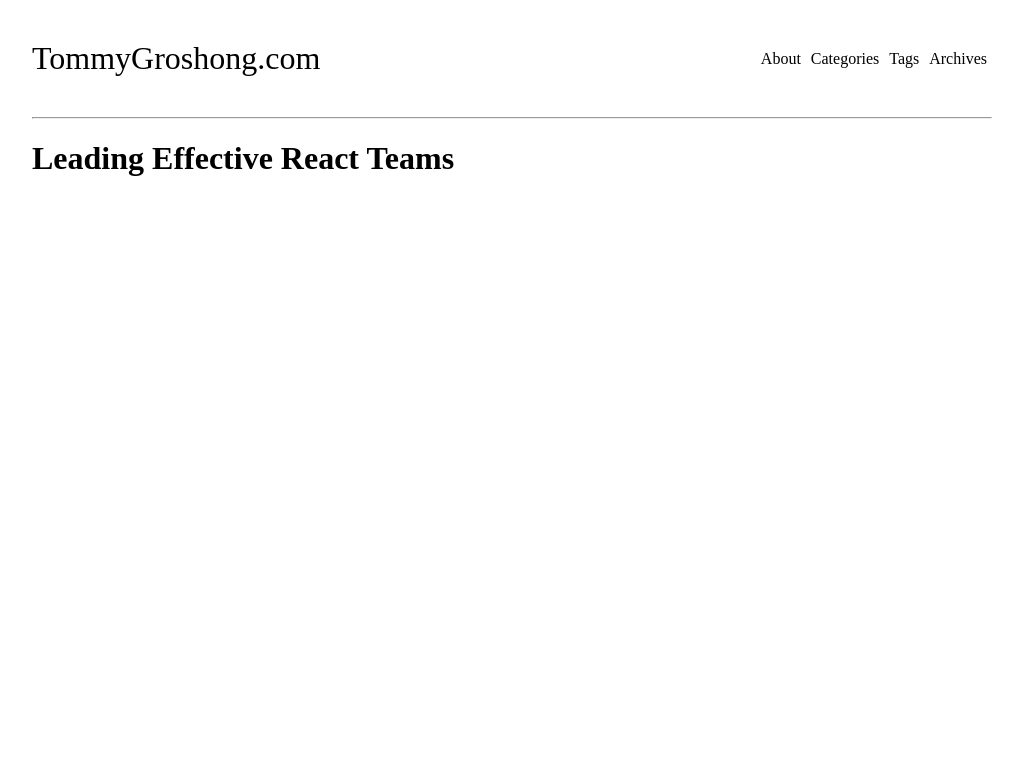
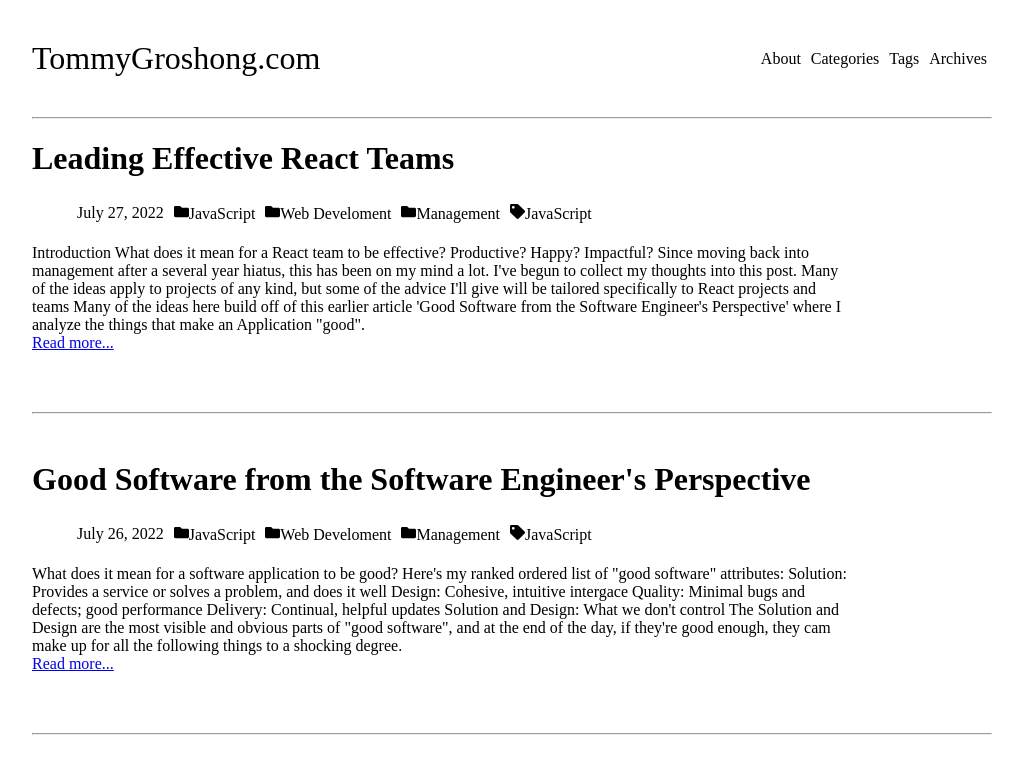
Before and after one commit to groshong-software/learning-projects, a plain HTML site: page project-one/src/index.html in a window 1280 px wide. Shown: the whole page, without its empty margins (128-1151 px from the left). Drawn offline with Linux system fonts and the light colour scheme.

Commit message:
Added two body paragraphs

```diff
--- a/project-one/src/index.html
+++ b/project-one/src/index.html
@@ -18,5 +18,69 @@
     </header>
     <hr>
     <h1>Leading Effective React Teams</h1>
+    <ul>
+      <li>July 27, 2022</li>
+      <li><svg class="svg-inline--fa fa-folder fa-w-16" aria-hidden="true" data-prefix="fas" data-icon="folder"
+        role="img" xmlns="http://www.w3.org/2000/svg" viewBox="0 0 512 512" data-fa-i2svg=""><path fill="currentColor"
+        d="M464 128H272l-64-64H48C21.49 64 0 85.49 0 112v288c0 26.51 21.49 48 48 48h416c26.51 0 48-21.49
+        48-48V176c0-26.51-21.49-48-48-48z"></path></svg>JavaScript</li>
+      <li><svg class="svg-inline--fa fa-folder fa-w-16" aria-hidden="true" data-prefix="fas" data-icon="folder"
+          role="img" xmlns="http://www.w3.org/2000/svg" viewBox="0 0 512 512" data-fa-i2svg=""><path fill="currentColor"
+          d="M464 128H272l-64-64H48C21.49 64 0 85.49 0 112v288c0 26.51 21.49 48 48 48h416c26.51 0 48-21.49
+          48-48V176c0-26.51-21.49-48-48-48z"></path></svg>Web Develoment</li>
+      <li><svg class="svg-inline--fa fa-folder fa-w-16" aria-hidden="true" data-prefix="fas" data-icon="folder"
+            role="img" xmlns="http://www.w3.org/2000/svg" viewBox="0 0 512 512" data-fa-i2svg=""><path fill="currentColor"
+            d="M464 128H272l-64-64H48C21.49 64 0 85.49 0 112v288c0 26.51 21.49 48 48 48h416c26.51 0 48-21.49
+            48-48V176c0-26.51-21.49-48-48-48z"></path></svg>Management</li>
+      <li><svg class="svg-inline--fa fa-tag fa-w-16" aria-hidden="true" data-prefix="fas" data-icon="tag"
+        role="img" xmlns="http://www.w3.org/2000/svg" viewBox="0 0 512 512" data-fa-i2svg="" >
+        <path fill="currentColor" d="M0 252.118V48C0 21.49 21.49 0 48 0h204.118a48 48 0 0 1 33.941
+        14.059l211.882 211.882c18.745 18.745 18.745 49.137 0 67.882L293.823
+        497.941c-18.745 18.745-49.137 18.745-67.882 0L14.059 286.059A48
+        48 0 0 1 0 252.118zM112 64c-26.51 0-48 21.49-48 48s21.49 48
+        48 48 48-21.49 48-48-21.49-48-48-48z"></path></svg>JavaScript</li>
+    </ul>
+    <p>Introduction What does it mean for a React team to be effective? Productive? Happy? Impactful? Since
+      moving back into<br>management after a several year hiatus, this has been on my mind a lot.
+      I've begun to collect my thoughts into this post. Many<br>of the ideas apply to projects of any kind,
+      but some of the advice I'll give will be tailored specifically to React projects and<br>teams
+      Many of the ideas here build off of this earlier article 'Good Software from the Software
+      Engineer's Perspective' where I<br>analyze the things that make an Application "good".<br>
+      <a href="https://en.wikipedia.org/wiki/List_of_inventors_killed_by_their_own_invention">Read more...</a></p>
+      <br><br>
+      <hr>
+      <br>
+      <h1>Good Software from the Software Engineer's Perspective</h1>
+      <ul>
+        <li>July 26, 2022</li>
+        <li><svg class="svg-inline--fa fa-folder fa-w-16" aria-hidden="true" data-prefix="fas" data-icon="folder"
+          role="img" xmlns="http://www.w3.org/2000/svg" viewBox="0 0 512 512" data-fa-i2svg=""><path fill="currentColor"
+          d="M464 128H272l-64-64H48C21.49 64 0 85.49 0 112v288c0 26.51 21.49 48 48 48h416c26.51 0 48-21.49
+          48-48V176c0-26.51-21.49-48-48-48z"></path></svg>JavaScript</li>
+        <li><svg class="svg-inline--fa fa-folder fa-w-16" aria-hidden="true" data-prefix="fas" data-icon="folder"
+            role="img" xmlns="http://www.w3.org/2000/svg" viewBox="0 0 512 512" data-fa-i2svg=""><path fill="currentColor"
+            d="M464 128H272l-64-64H48C21.49 64 0 85.49 0 112v288c0 26.51 21.49 48 48 48h416c26.51 0 48-21.49
+            48-48V176c0-26.51-21.49-48-48-48z"></path></svg>Web Develoment</li>
+        <li><svg class="svg-inline--fa fa-folder fa-w-16" aria-hidden="true" data-prefix="fas" data-icon="folder"
+              role="img" xmlns="http://www.w3.org/2000/svg" viewBox="0 0 512 512" data-fa-i2svg=""><path fill="currentColor"
+              d="M464 128H272l-64-64H48C21.49 64 0 85.49 0 112v288c0 26.51 21.49 48 48 48h416c26.51 0 48-21.49
+              48-48V176c0-26.51-21.49-48-48-48z"></path></svg>Management</li>
+        <li><svg class="svg-inline--fa fa-tag fa-w-16" aria-hidden="true" data-prefix="fas" data-icon="tag"
+          role="img" xmlns="http://www.w3.org/2000/svg" viewBox="0 0 512 512" data-fa-i2svg="" >
+          <path fill="currentColor" d="M0 252.118V48C0 21.49 21.49 0 48 0h204.118a48 48 0 0 1 33.941
+          14.059l211.882 211.882c18.745 18.745 18.745 49.137 0 67.882L293.823
+          497.941c-18.745 18.745-49.137 18.745-67.882 0L14.059 286.059A48
+          48 0 0 1 0 252.118zM112 64c-26.51 0-48 21.49-48 48s21.49 48
+          48 48 48-21.49 48-48-21.49-48-48-48z"></path></svg>JavaScript</li>
+      </ul>
+      <p>What does it mean for a software application to be good? Here's my ranked ordered list of
+        "good software" attributes: Solution:<br>Provides a service or solves a problem, and does it well
+        Design: Cohesive, intuitive intergace Quality: Minimal bugs and<br>defects; good performance
+        Delivery: Continual, helpful updates Solution and Design: What we don't control The Solution and<br>
+        Design are the most visible and obvious parts of "good software", and at the end of the day,
+        if they're good enough, they cam<br>make up for all the following things to a shocking degree.<br>
+        <a href="https://en.wikipedia.org/wiki/List_of_inventors_killed_by_their_own_invention">Read more...</a></p>
+        <br><br>
+        <hr>
   </body>
 </html>
--- a/project-one/src/styles.css
+++ b/project-one/src/styles.css
@@ -21,3 +21,7 @@ ul{
 li{
     list-style-type: none;
 }
+svg{
+    width:15px;
+    height:15px;
+}
```
